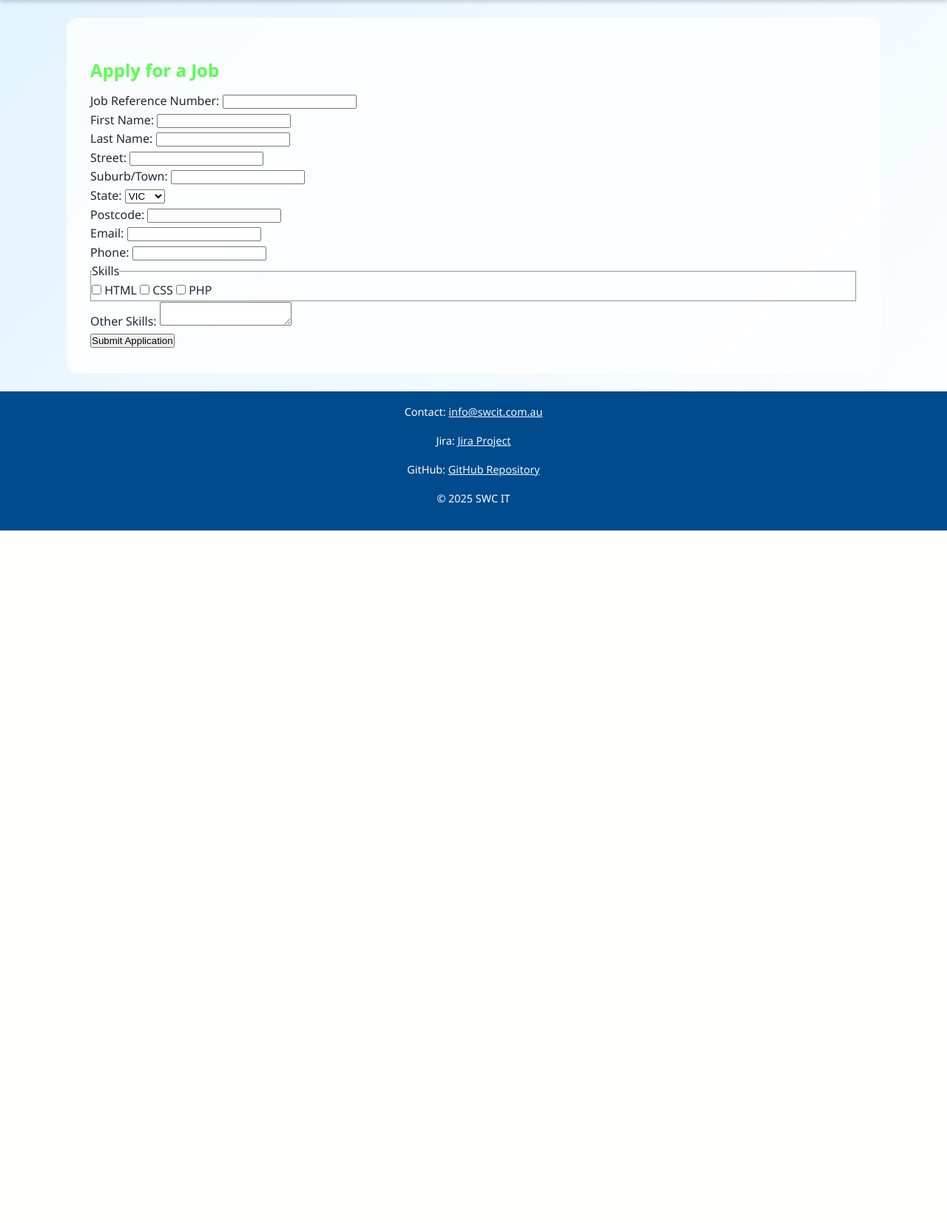
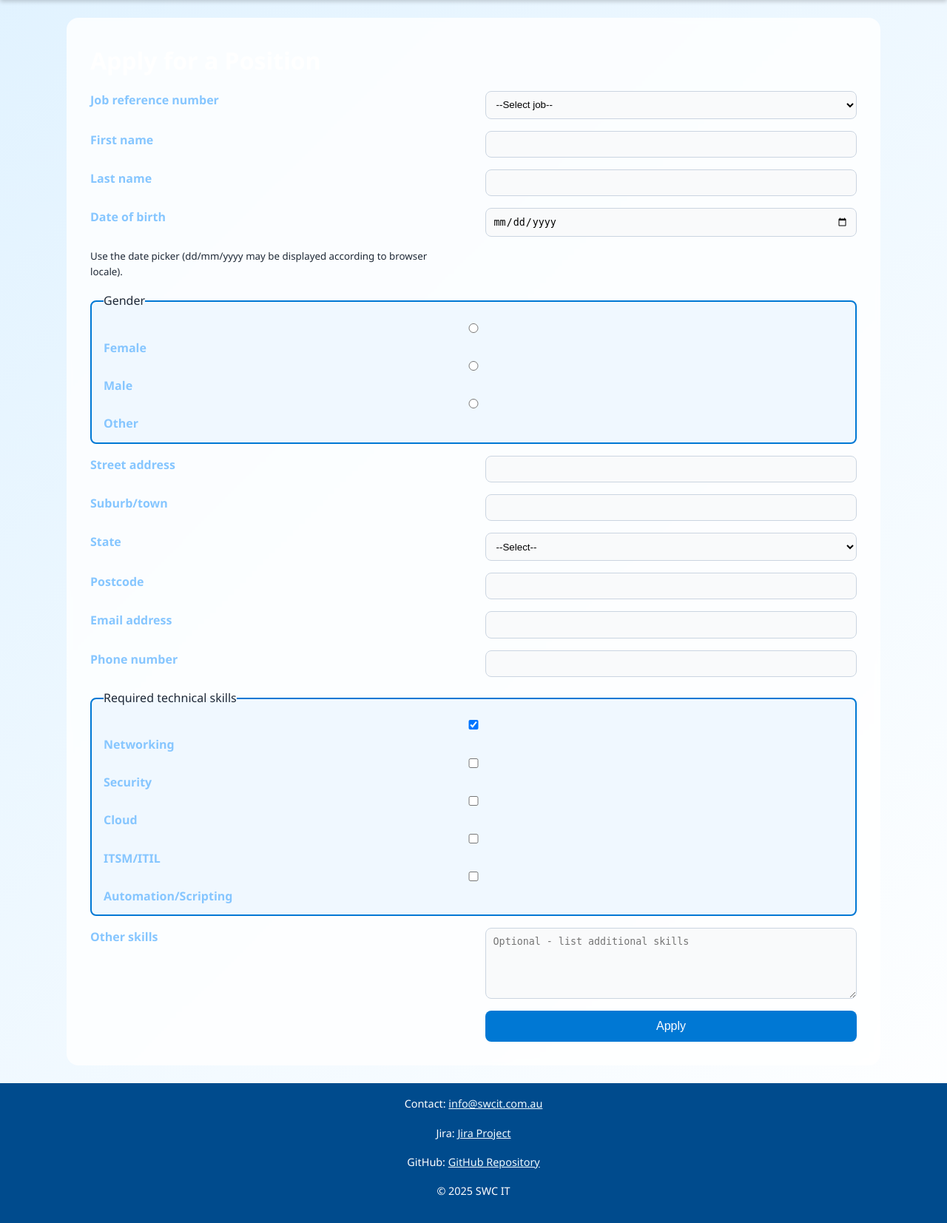
Before and after one commit to 106208088/project2, a PHP site: page /apply.php in a window 1280 px wide. Shown: the part 134-1787 px from the top of the page at 74% size. Before the commit the page ends 851 px from the top, so only its background shows below. Run offline with PHP 8.4, Linux system fonts and the light colour scheme.

Commit message:
Redesigned apply.php

```diff
--- a/apply.php
+++ b/apply.php
@@ -1,51 +1,77 @@
-<?php include('header.inc');?>
+<?php
+$pageTitle = "SWC IT - Apply";
+include_once 'header.inc';
+?>
+    <h1>Apply for a Position</h1>
 
-<h2>Apply for a Job</h2>
+    <form action="process_eoi.php" method="post" class="apply-form" novalidate>
+      <label for="jobref">Job reference number</label>
+      <select id="jobref" name="jobref" required>
+        <option value="">--Select job--</option>
+        <option value="NA12B">NA12B - Network Administrator</option>
+        <option value="ITSM7">ITSM7 - IT Service Management Analyst</option>
+      </select>
 
-<form action="process_eoi.php" method="post" novalidate>
-  <label>Job Reference Number:</label>
-  <input type="text" name="job_ref" value="<?php echo $_GET['job_ref'] ?? ''; ?>" required><br>
+      <label for="fname">First name</label>
+      <input id="fname" name="firstname" type="text" maxlength="20" pattern="[A-Za-z\-']{1,20}" title="Letters, hyphen or apostrophe only." required>
 
-  <label>First Name:</label>
-  <input type="text" name="first_name" maxlength="20" required><br>
+      <label for="lname">Last name</label>
+      <input id="lname" name="lastname" type="text" maxlength="20" pattern="[A-Za-z\-']{1,20}" required>
 
-  <label>Last Name:</label>
-  <input type="text" name="last_name" maxlength="20" required><br>
+      <label for="dob">Date of birth</label>
+      <input id="dob" name="dob" type="date" required aria-describedby="dobHelp">
+      <small id="dobHelp">Use the date picker (dd/mm/yyyy may be displayed according to browser locale).</small>
 
-  <label>Street:</label>
-  <input type="text" name="street" maxlength="40"><br>
+      <fieldset>
+        <legend>Gender</legend>
+        <label><input type="radio" name="gender" value="female" required> Female</label>
+        <label><input type="radio" name="gender" value="male" required> Male</label>
+        <label><input type="radio" name="gender" value="other" required> Other</label>
+      </fieldset>
 
-  <label>Suburb/Town:</label>
-  <input type="text" name="suburb" maxlength="40"><br>
+      <label for="address">Street address</label>
+      <input id="address" name="street" type="text" maxlength="40" required>
 
-  <label>State:</label>
-  <select name="state">
-    <option>VIC</option><option>NSW</option><option>QLD</option>
-    <option>NT</option><option>WA</option><option>SA</option>
-    <option>TAS</option><option>ACT</option>
-  </select><br>
+      <label for="suburb">Suburb/town</label>
+      <input id="suburb" name="suburb" type="text" maxlength="40" required>
 
-  <label>Postcode:</label>
-  <input type="text" name="postcode" pattern="\d{4}"><br>
+      <label for="state">State</label>
+      <select id="state" name="state" required>
+        <option value="">--Select--</option>
+        <option value="VIC">VIC</option>
+        <option value="NSW">NSW</option>
+        <option value="QLD">QLD</option>
+        <option value="NT">NT</option>
+        <option value="WA">WA</option>
+        <option value="SA">SA</option>
+        <option value="TAS">TAS</option>
+        <option value="ACT">ACT</option>
+      </select>
 
-  <label>Email:</label>
-  <input type="email" name="email"><br>
+      <label for="postcode">Postcode</label>
+      <input id="postcode" name="postcode" type="text" pattern="\d{4}" maxlength="4" title="Enter exactly 4 digits." required>
 
-  <label>Phone:</label>
-  <input type="text" name="phone"><br>
+      <label for="email">Email address</label>
+      <input id="email" name="email" type="email" required pattern="^[a-zA-Z0-9._%+-]+@[a-zA-Z0-9.-]+\.[a-zA-Z]{2,}$">
 
-  <fieldset>
-    <legend>Skills</legend>
-    <label><input type="checkbox" name="skill1"> HTML</label>
-    <label><input type="checkbox" name="skill2"> CSS</label>
-    <label><input type="checkbox" name="skill3"> PHP</label>
-  </fieldset>
+      <label for="phone">Phone number</label>
+      <input id="phone" name="phone" type="tel" pattern="[\d\s]{8,12}" title="8 to 12 digits or spaces." required>
 
-  <label>Other Skills:</label>
-  <textarea name="other_skills"></textarea><br>
+      <fieldset>
+        <legend>Required technical skills</legend>
+        <label><input type="checkbox" name="skills[]" value="Networking" checked> Networking</label>
+        <label><input type="checkbox" name="skills[]" value="Security"> Security</label>
+        <label><input type="checkbox" name="skills[]" value="Cloud"> Cloud</label>
+        <label><input type="checkbox" name="skills[]" value="ITSM"> ITSM/ITIL</label>
+        <label><input type="checkbox" name="skills[]" value="Automation"> Automation/Scripting</label>
+      </fieldset>
 
-  <input type="submit" value="Submit Application">
-</form>
+      <label for="others">Other skills</label>
+      <textarea id="others" name="others" rows="5" maxlength="1000" placeholder="Optional - list additional skills"></textarea>
 
-<?php include('footer.inc'); ?>
+      <button type="submit">Apply</button>
+    </form>
+
 <?php
+include_once 'footer.inc';
+?>
```
